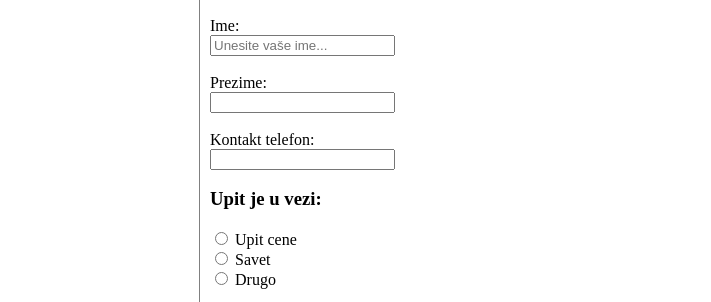
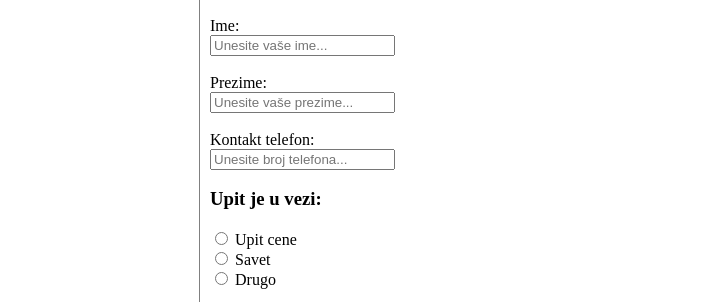
Before and after one commit to nmirce/rasadnik, a plain HTML site: page kontakt.html in a window 1280 px wide. Shown: the part 300-602 px from the top of the page, 0-711 px from the left. Drawn offline with Linux system fonts and the light colour scheme; some packages are replaced by stand-ins of ours.

Commit message:
fixes some bugs

```diff
--- a/kontakt.html
+++ b/kontakt.html
@@ -1,5 +1,6 @@
 <!doctype html>
 <html>
+
 <head>
   <meta charset="utf-8">
   <title>Rasadnik Sofora - Kontakt</title>
@@ -9,7 +10,7 @@
 
 <body>
   <header id="header">
-    <img class ="logo" src="img/logo.png" alt="logo"/>
+    <img class="logo" src="img/logo.png" alt="logo" />
     <ul class="ul-nav">
       <li class="li-nav"><a href="index.html">Početna</a></li>
       <li class="li-nav"><a href="ponuda.html">Ponuda</a></li>
@@ -22,7 +23,9 @@
   </header>
   <div class="container">
     <aside class="aside">
-    <p><h3>Korisni linkovi:</h3></p>
+      <p>
+      <h3>Korisni linkovi:</h3>
+      </p>
       <ul>
         <li><a href="http://google.com" target="_blank">Google</a></li>
         <br>
@@ -48,17 +51,17 @@
         <form id="form1" action="mailto:shone.htc@gmail.com" method="post" enctype="text/plain">
           <label for="ime">Ime:</label>
           <br>
-            <input type="text" id="ime" name="firstname" placeholder="Unesite vaše ime...">
+          <input type="text" id="ime" name="firstname" placeholder="Unesite vaše ime..." required>
           <br>
           <br>
           <label for="prezime">Prezime:</label>
           <br>
-            <input type="text" name="lname" id="prezime">
+          <input type="text" name="lname" id="prezime" placeholder="Unesite vaše prezime...">
           <br>
           <br>
           <label for="telefon">Kontakt telefon:</label>
           <br>
-            <input type="text" name="number" id="telefon">
+          <input type="text" name="number" id="telefon" placeholder="Unesite broj telefona...">
           <h3>Upit je u vezi:</h3>
           <input type="radio" name="radio" id="radio" value="radio">
           <label for="radio">Upit cene </label>
@@ -83,10 +86,15 @@
       </div>
     </main>
   </div>
-<footer id="footer"><p>&copy; Nenadu <script type="text/javascript">
+  <footer id="footer">
+    <p>&copy; Nenadu
+      <script type="text/javascript">
         document.write(new Date().getFullYear());
-</script></p>
+      </script>
+    </p>
   </footer>
-<script async defer src="https://maps.googleapis.com/maps/api/js?key=AIzaSyAlTR4IU43WsuGfBafEDQkiTlIHCJbdkBE&callback=initMap"></script>
+  <script async defer
+    src="https://maps.googleapis.com/maps/api/js?key=AIzaSyAlTR4IU43WsuGfBafEDQkiTlIHCJbdkBE&callback=initMap"></script>
 </body>
+
 </html>
--- a/style.css
+++ b/style.css
@@ -178,9 +178,9 @@ a:link {
   position: fixed;
   bottom: 0;
   width: 100%;
-  height: auto;
+  height: 50px;
   margin: 0;
-  padding: 5px 5px;
+  padding: 5px;
   background-color: gray;
   color: black;
 }
```
Lines whose indentation alone changed are shown as unchanged.
